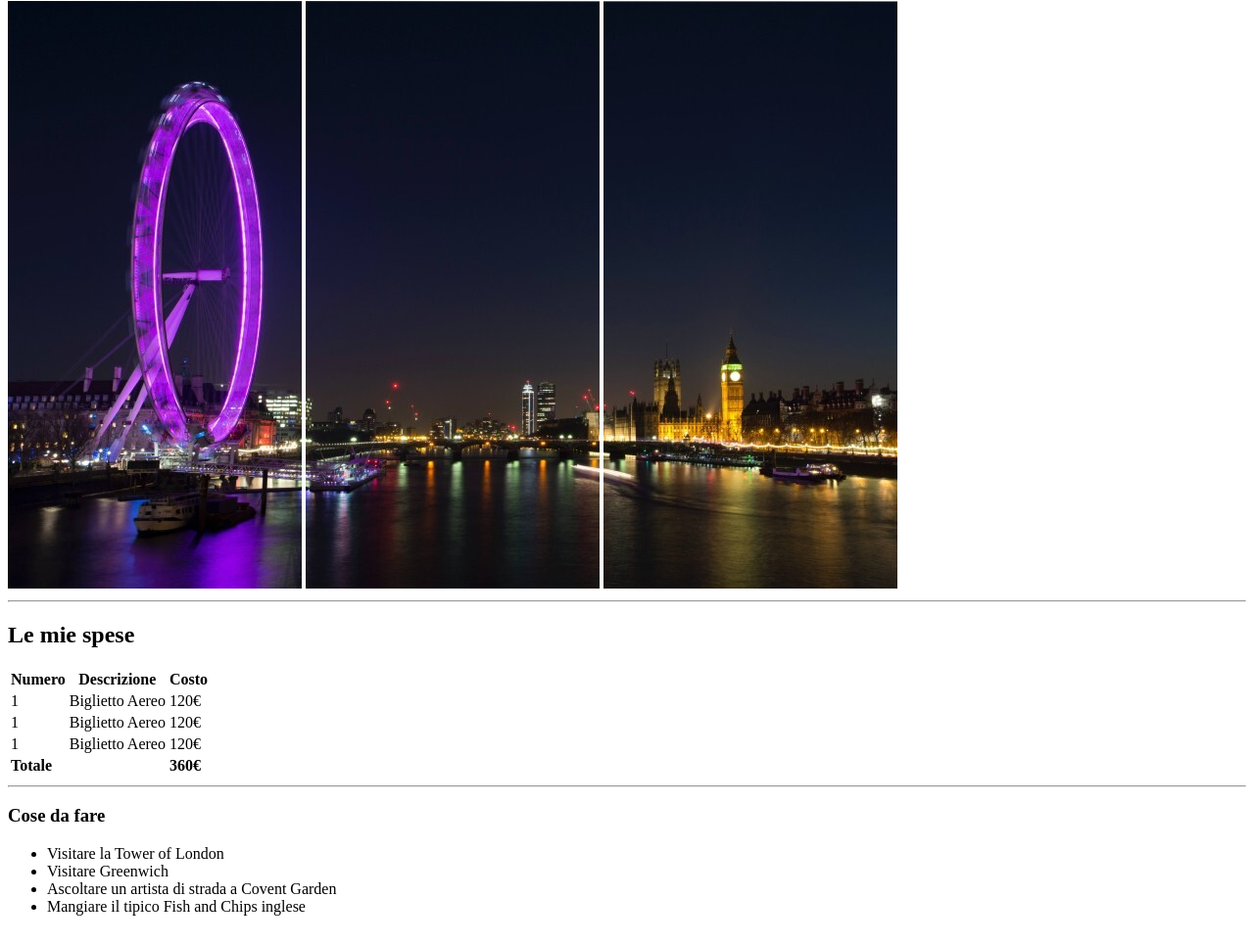
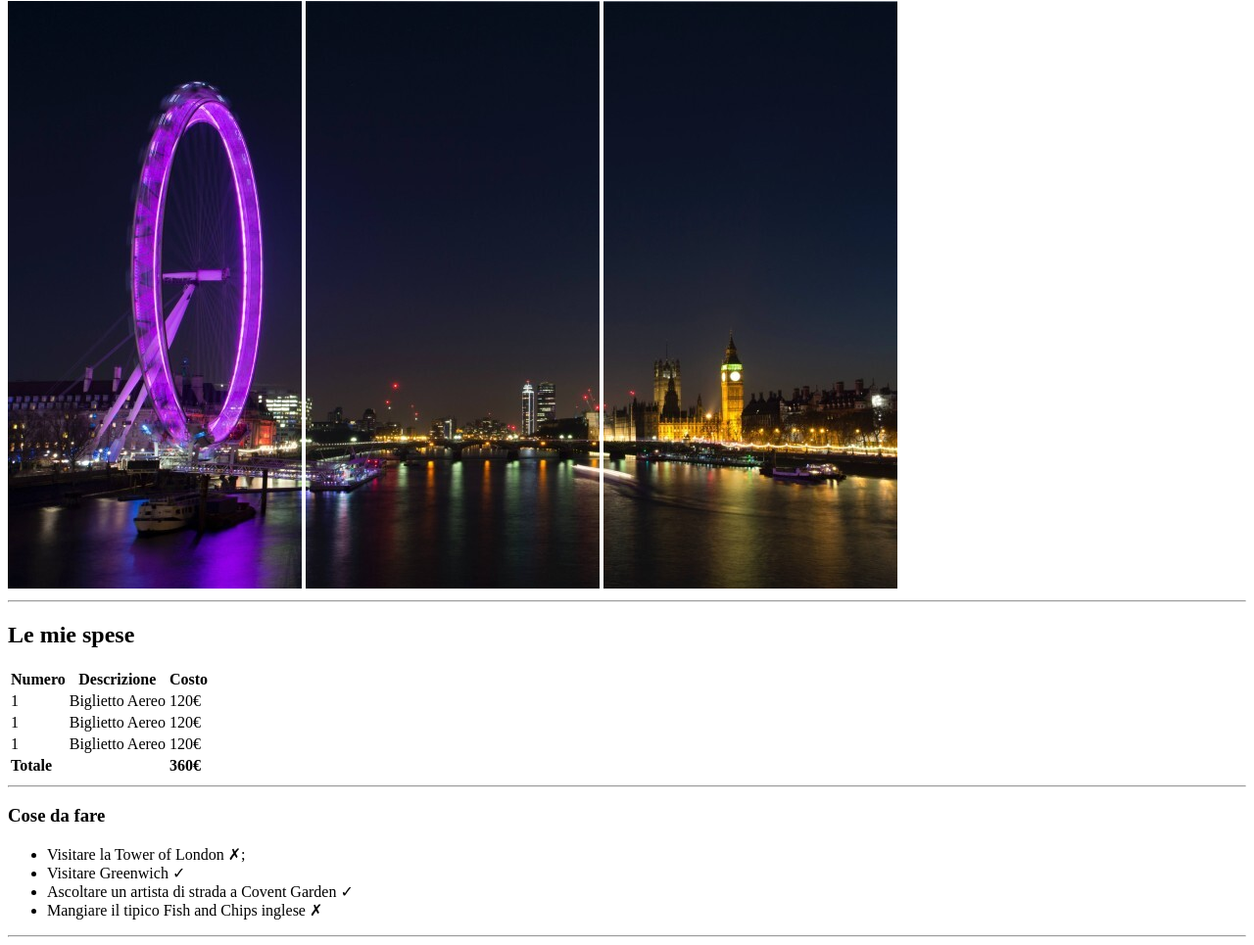
Before and after one commit to LorenzoMonteforte92/html-london-trip, a plain HTML site: page index.html in a window 1280 px wide. Shown: the part 79-1044 px from the top of the page at 98% size. Drawn offline with Linux system fonts and the light colour scheme.

Commit message:
fix section cose da fare

```diff
--- a/index.html
+++ b/index.html
@@ -66,13 +66,14 @@
     <section>
       <h3>Cose da fare</h3>
       <ul>
-        <li>Visitare la Tower of London</li>
-        <li>Visitare Greenwich </li>
-        <li>Ascoltare un artista di strada a Covent Garden </li>
-        <li>Mangiare il tipico Fish and Chips inglese</li>
+        <li>Visitare la Tower of London &cross;;</li>
+        <li>Visitare Greenwich &check;</li>
+        <li>Ascoltare un artista di strada a Covent Garden &check; </li>
+        <li>Mangiare il tipico Fish and Chips inglese &cross;</li>
       </ul>
     </section>
     <!-- /cose da fare -->
+    <hr>
 
 
     </main>
```
